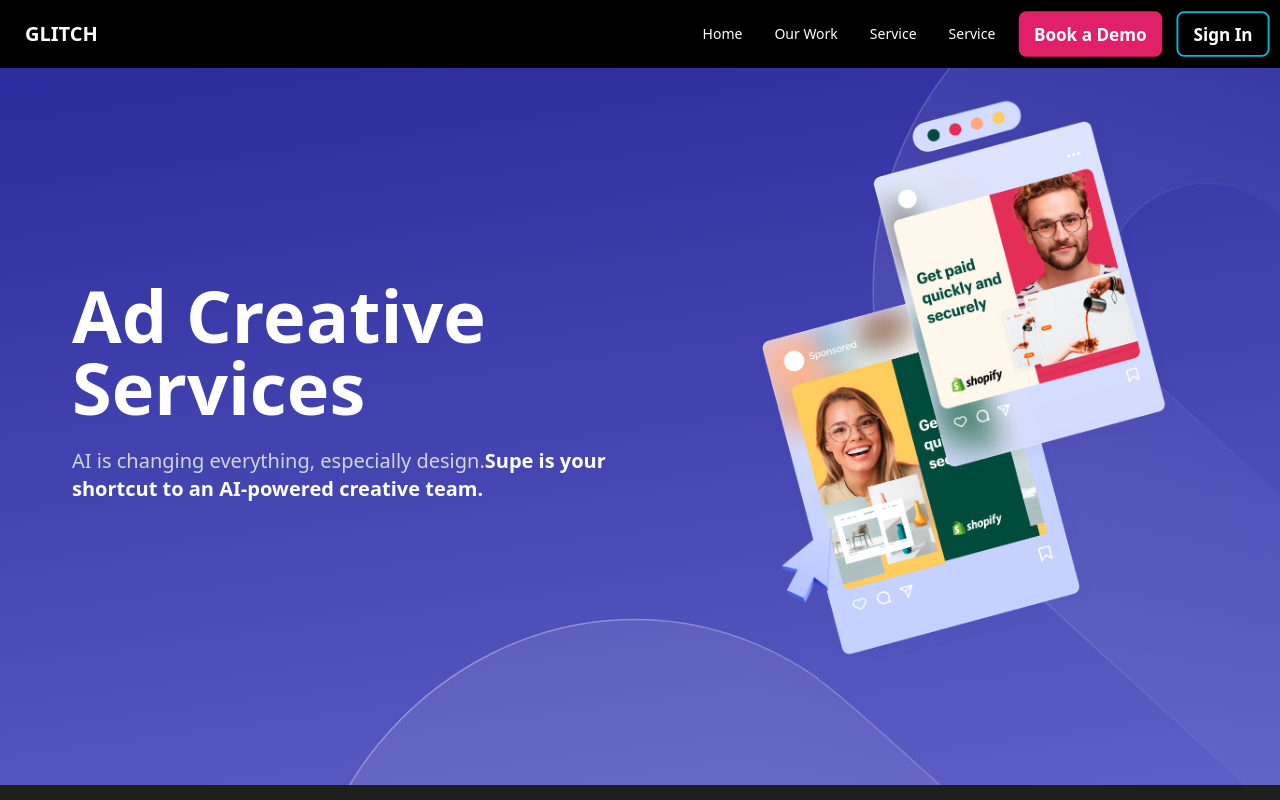
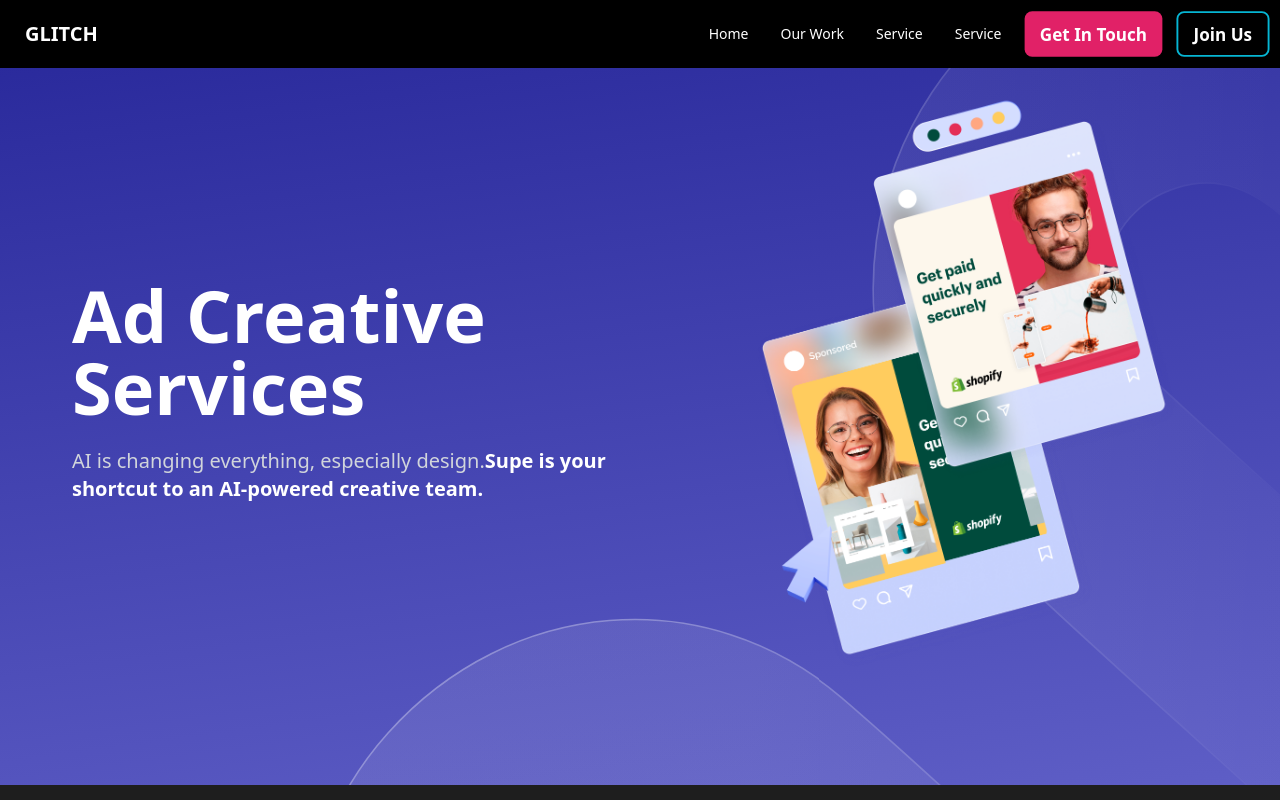
Before and after one commit to fahimshahrairakash03/Glitch, a React (Vite) app: page /service in a window 1280 px wide. Shown: the top 800 px of the page. Built offline with nearby package versions, Linux system fonts and the light colour scheme.

Commit message:
button updated

```diff
--- /dev/null
+++ b/src/components/Buttons/Button1.jsx
@@ -0,0 +1,16 @@
+import React from "react";
+
+const Button1 = ({ children }) => {
+  return (
+    <div>
+      <button
+        style={{ background: "#E12167" }}
+        className="btn hidden lg:block mr-2 border-none text-white text-lg hover:shadow-xl  hover:shadow-pink-400/25"
+      >
+        {children}
+      </button>
+    </div>
+  );
+};
+
+export default Button1;
--- /dev/null
+++ b/src/components/Buttons/Button2.jsx
@@ -0,0 +1,13 @@
+import React from "react";
+
+const Button2 = ({ children }) => {
+  return (
+    <div>
+      <button className="btn hidden lg:block bg-transparent  border-cyan-500 border-2 text-lg hover:border-cyan-500  hover:shadow-cyan-500/25 hover:bg-cyan-500  text-white">
+        {children}
+      </button>
+    </div>
+  );
+};
+
+export default Button2;
--- /dev/null
+++ b/src/components/FormModal/FormModal.jsx
@@ -0,0 +1,74 @@
+import React from "react";
+import Button2 from "../Buttons/Button2";
+import Button1 from "../Buttons/Button1";
+
+const FormModal = (props) => {
+  const handleSumit = (e) => {
+    e.preventDefault();
+    const form = e.target;
+    const name = form.name.value;
+    const email = form.email.value;
+    const phone = form.phone.value;
+    const user = {
+      name,
+      email,
+      phone,
+    };
+    console.log(user);
+  };
+
+  return (
+    <div>
+      {/* Open the modal using document.getElementById('ID').showModal() method */}
+
+      <a
+        className=""
+        onClick={() => document.getElementById("my_modal_1").showModal()}
+      >
+        {props.btnName}
+      </a>
+
+      <dialog id="my_modal_1" className="modal">
+        <div className="modal-box bg-gray-900">
+          <form onSubmit={handleSumit} className="space-y-2">
+            <input
+              type="text"
+              placeholder="Name"
+              name="name"
+              className="input bg-transparent input-info bottom-2 input-bordered w-full "
+            />
+            <input
+              type="email"
+              placeholder="Email"
+              name="email"
+              className="input bg-transparent input-info bottom-2 input-bordered w-full "
+            />
+            <input
+              type="text"
+              placeholder="Phone"
+              name="phone"
+              className="input bg-transparent input-info bottom-2 input-bordered w-full "
+            />
+
+            <div className="modal-action flex justify-center mt-5 ">
+              <button
+                className="btn bg-transparent border-2 border-white w-1/2 text-xl font-bold text-white"
+                type="submit "
+              >
+                SUBMIT
+              </button>
+            </div>
+          </form>
+          <div className="modal-action">
+            <form method="dialog">
+              {/* if there is a button in form, it will close the modal */}
+              <button className="btn">Close</button>
+            </form>
+          </div>
+        </div>
+      </dialog>
+    </div>
+  );
+};
+
+export default FormModal;
--- a/src/components/Navbar/Navbar.jsx
+++ b/src/components/Navbar/Navbar.jsx
@@ -1,6 +1,9 @@
 import React from "react";
 import bannerImg from "../../assets/image/banner.png";
 import { Link } from "react-router-dom";
+import Button1 from "../Buttons/Button1";
+import Button2 from "../Buttons/Button2";
+import FormModal from "../FormModal/FormModal";
 
 const Navbar = () => {
   const menuItem = (
@@ -25,9 +28,6 @@ const Navbar = () => {
           <a className="text-white">Service</a>
         </li>
       </Link>
-      {/* <button className="btn bg-transparent  border-cyan-500 border-2 text-lg hover:border-cyan-500  hover:shadow-cyan-500/25 hover:bg-cyan-500  text-white">
-        Sign In
-      </button> */}
     </>
   );
   return (
@@ -71,16 +71,12 @@ const Navbar = () => {
         </div>
         <div className="navbar-end hidden lg:flex">
           <ul className="menu menu-horizontal px-1">{menuItem}</ul>
-          <button
-            style={{ background: "#E12167" }}
-            className="btn hidden lg:block mr-2 border-none text-white text-lg hover:shadow-xl  hover:shadow-pink-400/25"
-          >
-            Book a Demo
-          </button>
-
-          <button className="btn hidden lg:block bg-transparent  border-cyan-500 border-2 text-lg hover:border-cyan-500  hover:shadow-cyan-500/25 hover:bg-cyan-500  text-white">
-            Sign In
-          </button>
+          <Button1>
+            <FormModal btnName={"Get In Touch"}></FormModal>
+          </Button1>
+          <Button2>
+            <FormModal btnName={"Join Us"}></FormModal>
+          </Button2>
         </div>
         {/* <div className="navbar-end">
           <button
--- a/src/pages/Banner/Banner.jsx
+++ b/src/pages/Banner/Banner.jsx
@@ -14,7 +14,6 @@ const Banner = () => {
     >
       <Hero></Hero>
       <CompanySlide></CompanySlide>
-      <Banner2></Banner2>
     </div>
   );
 };
--- a/src/pages/Banner/Hero.jsx
+++ b/src/pages/Banner/Hero.jsx
@@ -1,4 +1,7 @@
 import React from "react";
+import Button1 from "../../components/Buttons/Button1";
+import Button2 from "../../components/Buttons/Button2";
+import FormModal from "../../components/FormModal/FormModal";
 
 const Hero = () => {
   return (
@@ -16,13 +19,13 @@ const Hero = () => {
         by AI to make your team faster, more efficient, and scalable.
       </p>
 
-      <div>
-        <button
-          style={{ background: "#E12167" }}
-          className="btn border-none btn-wide text-lg hover:shadow-xl  hover:shadow-pink-400/25 text-white text-lg btn-primary mt-5 text-black"
-        >
-          Start Here
-        </button>
+      <div className="lg:flex mt-6">
+        <Button1>
+          <FormModal btnName={"Get In Touch"}></FormModal>
+        </Button1>
+        <Button2>
+          <FormModal btnName={"Join Us"}></FormModal>
+        </Button2>
       </div>
     </div>
   );
--- a/src/pages/Banner2/Banner2.jsx
+++ b/src/pages/Banner2/Banner2.jsx
@@ -10,7 +10,7 @@ const Banner2 = () => {
     "(prefers-reduced-motion: reduce)"
   ).matches;
   return (
-    <div className="">
+    <div style={{ backgroundColor: "#1E1E1E" }} className="">
       <div className="hero bg-transparent px-14 ">
         <div className="hero-content   flex-col lg:flex-row-reverse">
           <div className="sm:w-full lg:w-1/2">
--- a/src/pages/Home/Home.jsx
+++ b/src/pages/Home/Home.jsx
@@ -15,9 +15,10 @@ const Home = () => {
   return (
     <div>
       <Banner></Banner>
+      <AnimatedBanner></AnimatedBanner>
+      <Banner2></Banner2>
       <Banner3></Banner3>
       <BannerQuality></BannerQuality>
-      <AnimatedBanner></AnimatedBanner>
       <Hiringbanner></Hiringbanner>
       <BannerTalent></BannerTalent>
       <BannerTech></BannerTech>
```
Also changed, not shown: src/pages/Banner/Hero.css (added).
